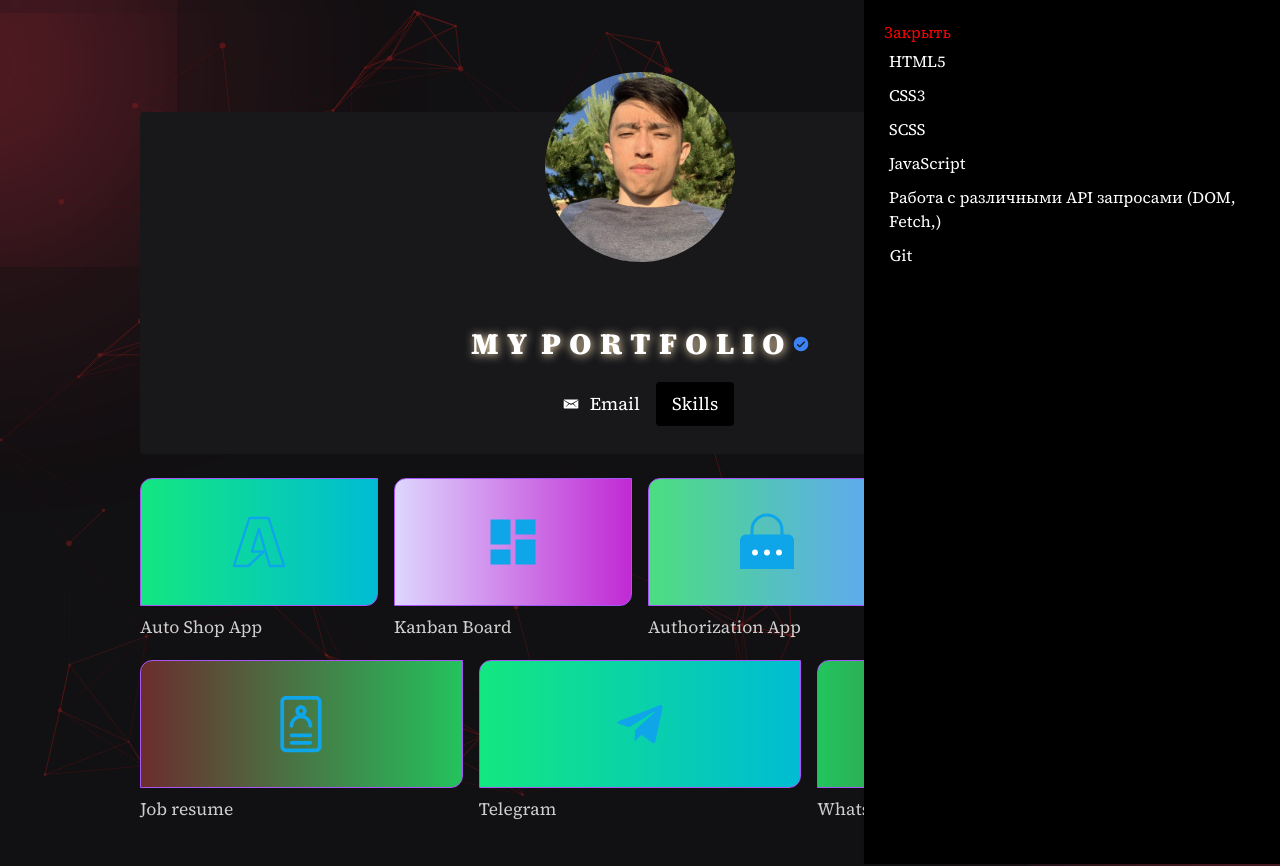
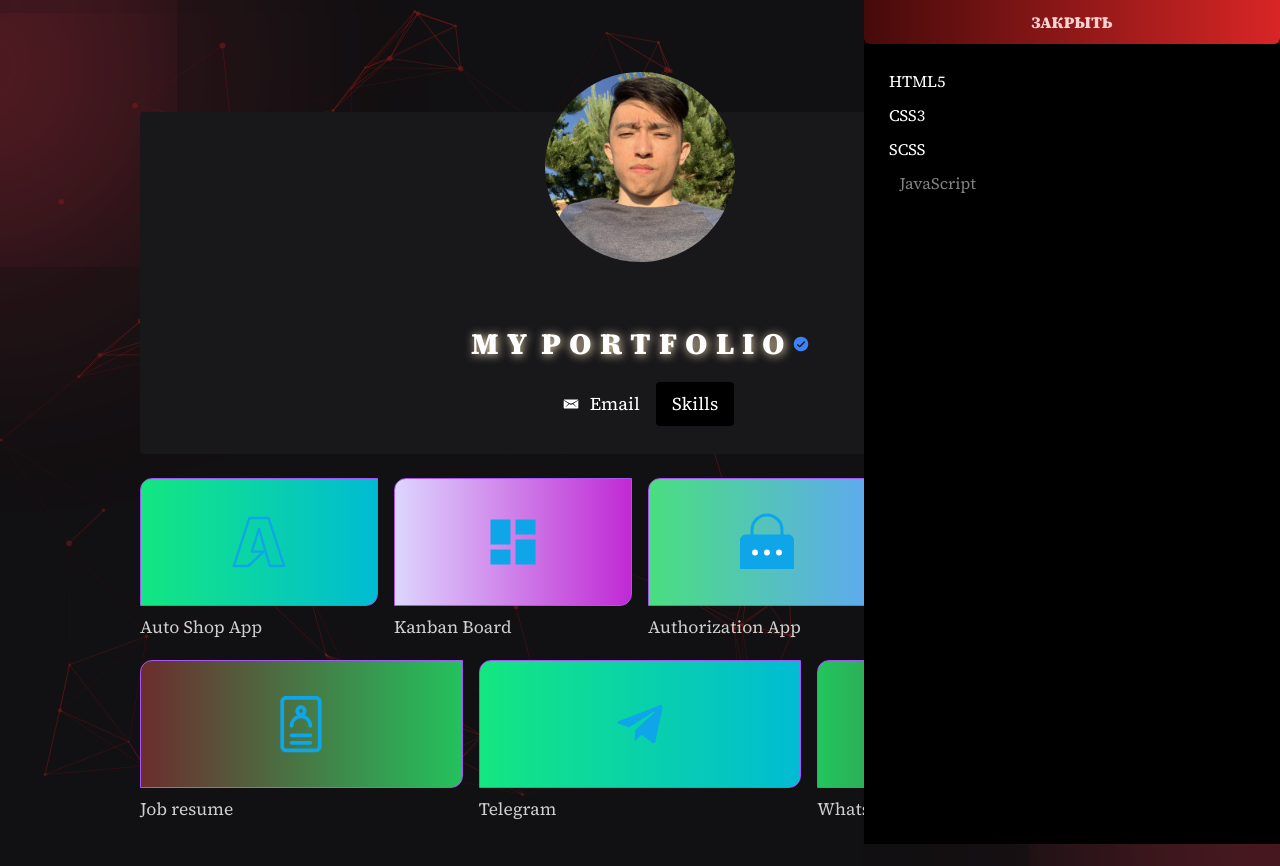
Before and after one commit to NurislamAituarov/my-portfolio, a Next.js app: page / in a window 1280 px wide. Both pictures are taken after a click on the element "Skills". Built offline with nearby package versions, Linux system fonts and the light colour scheme.

Commit message:
refactor btn close skills

```diff
--- a/src/components/skills/skills-sidebar/SkillsSidebar.module.scss
+++ b/src/components/skills/skills-sidebar/SkillsSidebar.module.scss
@@ -7,18 +7,36 @@
   background-color: black;
   color: white;
   z-index: 100;
-  padding: 20px;
 
   .skills__container {
     height: 100vh;
     overflow-y: auto;
+    padding: 20px;
   }
 
   .skill {
     padding: 5px;
   }
+
   .skills__btn {
-    color: red;
+    width: 100%;
+    position: relative;
+    display: flex;
+    justify-content: center;
+    padding: 10px;
+    background-image: linear-gradient(to right, #450a0a 0%, #dc2626 51%, #450a0a 100%);
+    overflow: hidden;
+    border-color: rgb(168 85 247 / var(--tw-border-opacity));
+    transition: 0.5s;
+    background-size: 200% auto;
+    border-radius: 0 0 6px 6px;
+    color: rgb(255, 209, 209);
+    text-transform: uppercase;
+    font-weight: bold;
+
+    &:hover {
+      background-position: right center;
+    }
   }
 }
 
--- a/src/components/skills/skills-sidebar/SkillsSidebar.tsx
+++ b/src/components/skills/skills-sidebar/SkillsSidebar.tsx
@@ -34,7 +34,7 @@ const variants = {
   visible: {
     transition: {
       when: 'beforeChildren',
-      staggerChildren: 0.5,
+      staggerChildren: 0.9,
     },
   },
   hidden: {},
@@ -51,9 +51,8 @@ export function SkillsSidebar() {
   const [skills] = useState(listSkills);
   const context = useContext(Context);
   const url = process.env.NODE_ENV === 'production' ? '/my-portfolio/' : '/';
-
+  const audio = new Audio(`${url}sound.mp3`);
   const playSound = () => {
-    const audio = new Audio(`${url}sound.mp3`);
     audio.play();
   };
 
@@ -66,6 +65,7 @@ export function SkillsSidebar() {
       <button onClick={closeSkills} className={styles.skills__btn}>
         Закрыть
       </button>
+
       <motion.div
         layout
         variants={variants}
```
